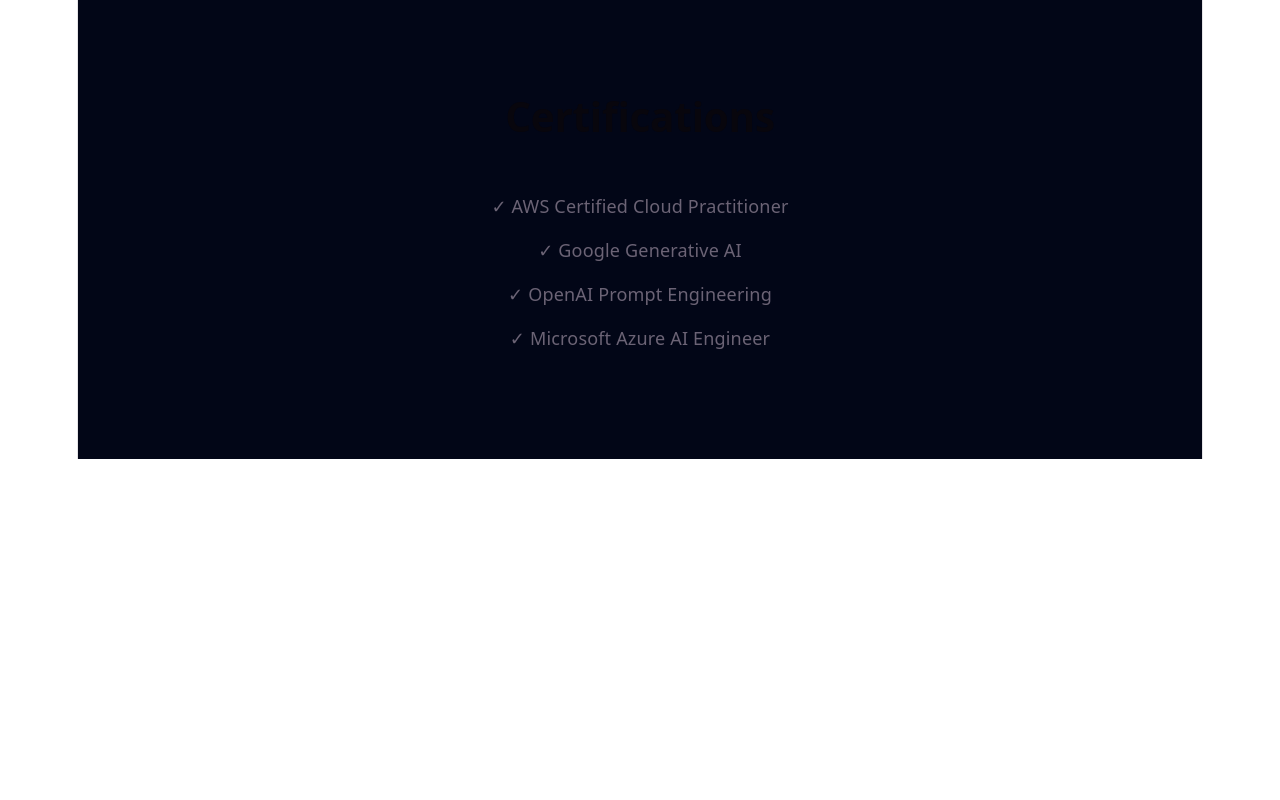
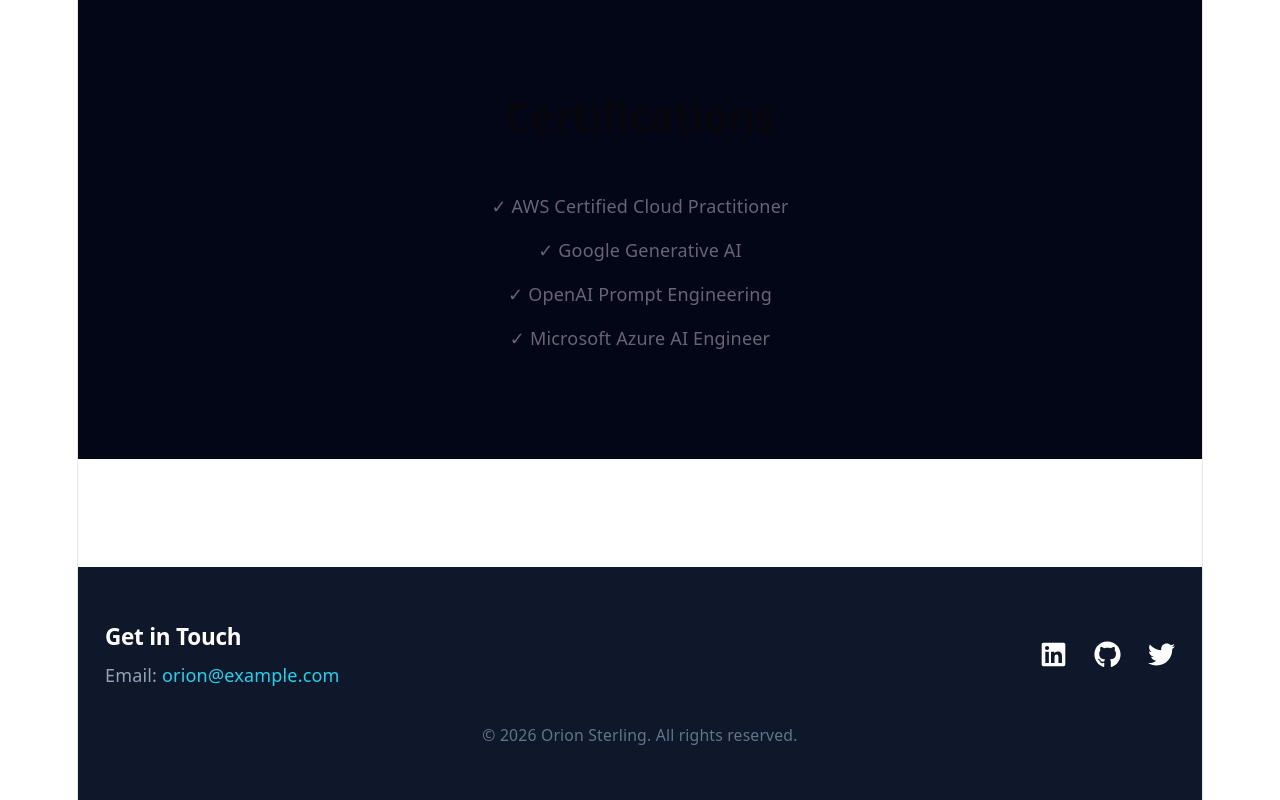
Before and after one commit to AIChief-Courtney/1st-portfolio, a React (Vite) app: page / in a window 1280 px wide. Shown: the part 4203-5003 px from the top of the page. Before the commit the page ends 4662 px from the top, so only its background shows below. Built offline with nearby package versions, Linux system fonts and the light colour scheme.

Commit message:
feat(footer): add footer

```diff
--- a/package.json
+++ b/package.json
@@ -39,6 +39,7 @@
     "postcss": "^8.5.15",
     "prettier": "^3.8.3",
     "prettier-eslint": "^16.4.2",
+    "react-icons": "^5.6.0",
     "tailwindcss": "^3.4.19",
     "ts-jest": "^29.4.11",
     "typescript": "~6.0.2",
--- a/src/App.tsx
+++ b/src/App.tsx
@@ -5,6 +5,7 @@
 import Skills from "./components/Skills";
 import Experience from "./components/Experience";
 import Certifications from "./components/Certifications";
+import Footer from "./components/Footer";
 
 function App() {
   return (
@@ -16,6 +17,7 @@
       <Experience />
       <Projects />
       <Certifications />
+      <Footer />
     </>
   );
 }
--- /dev/null
+++ b/src/components/Footer.tsx
@@ -0,0 +1,57 @@
+import { FaLinkedin, FaGithub, FaTwitter } from "react-icons/fa6";
+
+export default function Footer() {
+  return (
+    <footer className="bg-slate-900 text-slate-400 py-12 mt-24">
+      <div className="max-w-7xl mx-auto px-6 flex flex-col md:flex-row justify-between items-center gap-6">
+        {/* Contact Info */}
+        <div className="text-center md:text-left">
+          <h2 className="text-xl font-semibold text-white mb-2">
+            Get in Touch
+          </h2>
+          <p>
+            Email:{" "}
+            <a
+              href="mailto:orion@example.com"
+              className="text-cyan-400 hover:underline"
+            >
+              orion@example.com
+            </a>
+          </p>
+        </div>
+
+        {/* Social Links */}
+        <div className="flex gap-6 text-2xl text-white">
+          <a
+            href="https://linkedin.com/in/yourprofile"
+            target="_blank"
+            rel="noopener noreferrer"
+            className="hover:text-cyan-400 transition"
+          >
+            <FaLinkedin />
+          </a>
+          <a
+            href="https://github.com/yourprofile"
+            target="_blank"
+            rel="noopener noreferrer"
+            className="hover:text-cyan-400 transition"
+          >
+            <FaGithub />
+          </a>
+          <a
+            href="https://twitter.com/yourprofile"
+            target="_blank"
+            rel="noopener noreferrer"
+            className="hover:text-cyan-400 transition"
+          >
+            <FaTwitter />
+          </a>
+        </div>
+      </div>
+
+      <div className="mt-8 text-center text-slate-500 text-sm">
+        &copy; 2026 Orion Sterling. All rights reserved.
+      </div>
+    </footer>
+  );
+}
```
Also changed, not shown: 1 other file (tests, documents, lock files or other folders).
